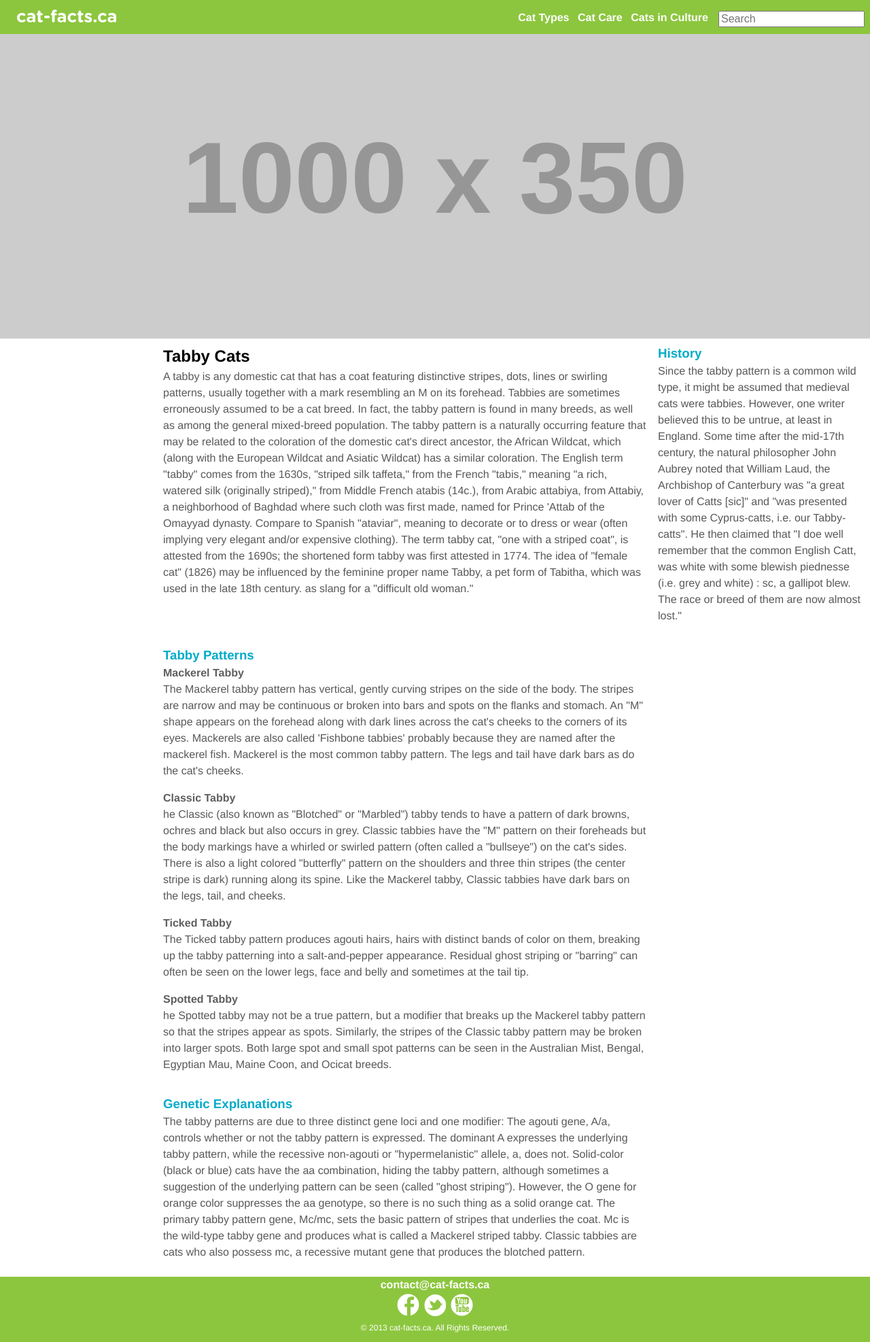
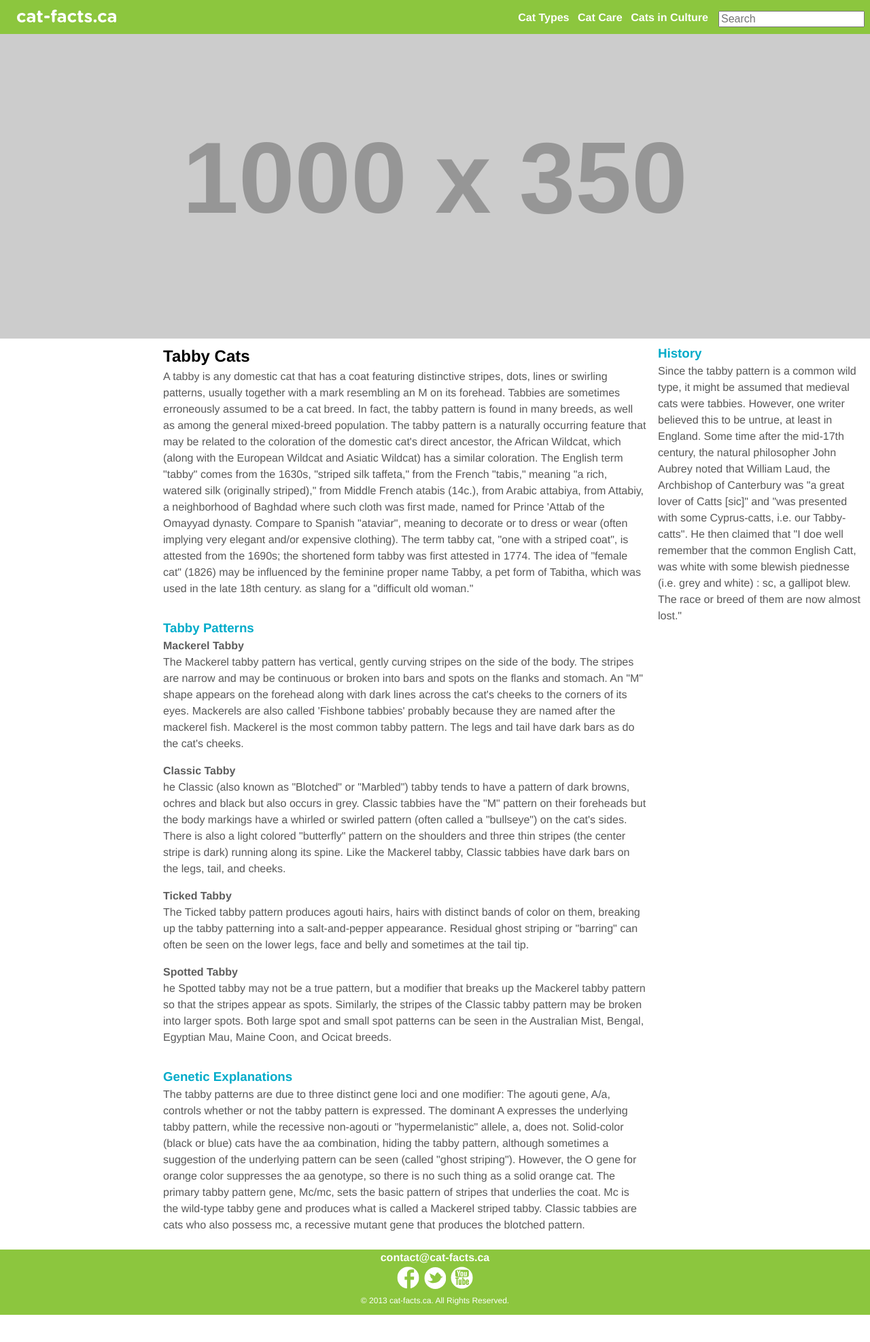
Before and after one commit to williamshaw/large-data-website, a Jekyll site: the page built from tabby-cats.html, in a window 1280 px wide. Shown: the whole page at 68% size. Built offline with Jekyll 4.4.1, drawn with Linux system fonts in a browser that asks for light colours; Markdown is read by kramdown in place of the engine named in the settings; after the commit the page ends 1934 px from its top, so only the background shows below that.

Commit message:
Updated CSS

```diff
--- a/calico-cats.html
+++ b/calico-cats.html
@@ -21,7 +21,7 @@
       </div>
     </div>
 
-    <div class="unit unit-s-1 unit-m-1-3 unit-l-1-4">
+    <div class="unit unit-s-1 unit-m-1-3 unit-l-1-4 float-right">
       <div class="unit-spacer">
         <h3>History</h3>
         <p>The coat pattern of calico cats does not define any breed, but occurs incidentally in cats that express a range of color patterns; accordingly the effect has no definitive historical background. However, the existence of patches in calico cats was traced to a certain degree by Neil Todd in a study determining the migration of domesticated cats along trade routes in Europe and Northern Africa. The proportion of cats having the orange mutant gene found in calicoes was traced to the port cities along the Mediterranean in France, Spain and Italy, originating from Egypt.</p>
--- a/css/general.css
+++ b/css/general.css
@@ -211,6 +211,11 @@
 	width: 100%;
 	margin: 0;
 }
+
+.float-right {
+  float: right;
+}
+
 footer p {
 	text-align: center;
 	background-color: rgba(0,255,153,0);
--- a/tabby-cats.html
+++ b/tabby-cats.html
@@ -20,7 +20,7 @@
       </div>
     </div>
 
-    <div class="unit unit-s-1 unit-m-1-3 unit-l-1-4">
+    <div class="unit unit-s-1 unit-m-1-3 unit-l-1-4 float-right">
       <div class="unit-spacer">
         <h3>History</h3>
         <p>Since the tabby pattern is a common wild type, it might be assumed that medieval cats were tabbies. However, one writer believed this to be untrue, at least in England. Some time after the mid-17th century, the natural philosopher John Aubrey noted that William Laud, the Archbishop of Canterbury was "a great lover of Catts [sic]" and "was presented with some Cyprus-catts, i.e. our Tabby-catts". He then claimed that "I doe well remember that the common English Catt, was white with some blewish piednesse (i.e. grey and white) : sc, a gallipot blew. The race or breed of them are now almost lost."</p>
```
